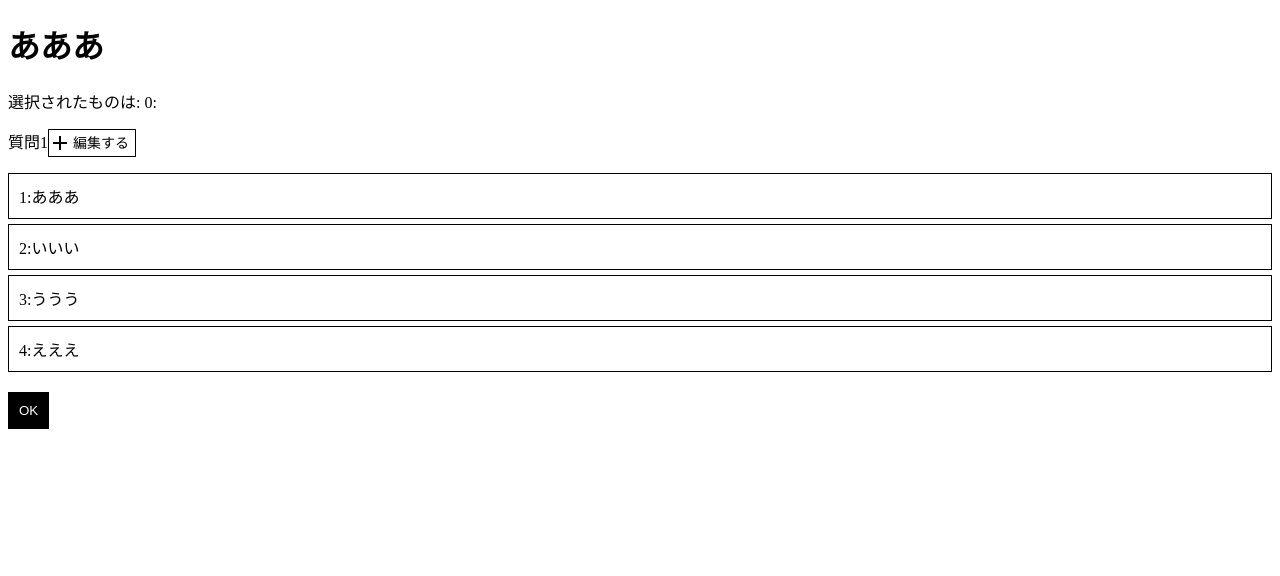
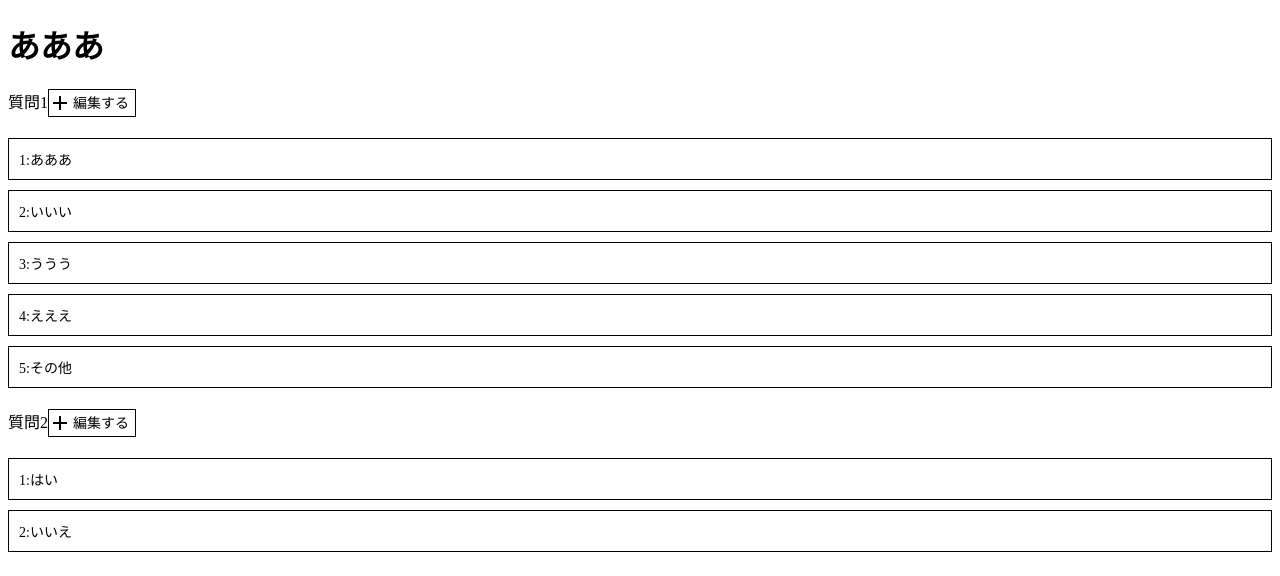
Before and after one commit to KadoProG/diary-vba-web, a Next.js app: page / in a window 1280 px wide. Shown: the top 576 px of the page. Built offline with nearby package versions, Linux system fonts and the light colour scheme.

Commit message:
ComboList仕様の変更

```diff
--- a/src/components/selectList/combo.tsx
+++ b/src/components/selectList/combo.tsx
@@ -6,16 +6,26 @@ type Props = {
   item: ComboItem;
   selected: boolean;
   setItem(item: ComboItem): void;
+  stVisible: boolean;
 };
-const DivItem = styled.div<{ selected: boolean }>`
-  display: block;
+const DivItem = styled.div<{ selected: boolean; stVisible: boolean }>`
+  display: ${(props) => (props.stVisible || props.selected ? "block" : "none")};
   border: 1px solid black;
   padding: 10px;
   margin: 5px 0;
-  background: ${(props) => (props.selected ? "black" : "white")};
-  color: ${(props) => (props.selected ? "white" : "black")};
+  font-size: 14px;
+  /* background: ${(props) => (props.selected ? "black" : "white")};
+  color: ${(props) => (props.selected ? "white" : "black")}; */
   cursor: pointer;
 `;
+
+// const InputTextItem = styled.input<{ selected: boolean }>`
+//   border: none;
+//   box-shadow: none;
+//   background: transparent;
+//   font-size: 14px;
+//   /* color: ${(props) => (props.selected ? "white" : "black")}; */
+// `;
 
 const Combo: NextPage<Props> = (props) => {
   const item = props.item;
@@ -25,8 +35,18 @@ const Combo: NextPage<Props> = (props) => {
   };
 
   return (
-    <DivItem selected={props.selected} onClick={() => onHandleClick(item)}>
+    <DivItem
+      selected={props.selected}
+      onClick={() => onHandleClick(item)}
+      stVisible={props.stVisible}
+    >
       {item.id}:{item.name}
+      {/* <InputTextItem
+        type={"text"}
+        value={item.name}
+        selected={props.selected}
+        readOnly={props.stVisible}
+      /> */}
     </DivItem>
   );
 };
--- a/src/components/selectList/comboList.tsx
+++ b/src/components/selectList/comboList.tsx
@@ -4,14 +4,14 @@ import { ComboItem } from "@/interfaces";
 import { useState } from "react";
 import Combo from "./combo";
 
-const BtnOk = styled.button`
-  border: 1px solid black;
-  padding: 10px;
-  margin: 15px 0;
-  cursor: pointer;
-  background: black;
-  color: white;
-`;
+// const BtnOk = styled.button`
+//   border: 1px solid black;
+//   padding: 10px;
+//   margin: 15px 0;
+//   cursor: pointer;
+//   background: black;
+//   color: white;
+// `;
 
 const BtnDoEdit = styled.button`
   border: 1px solid black;
@@ -44,11 +44,17 @@ const BtnDoEdit = styled.button`
   }
 `;
 
+const DivContainer = styled.div`
+  display: flex;
+  flex-flow: column;
+`;
+
 type Props = {
   name: string;
   items: ComboItem[];
   length: number;
   setItem(item: ComboItem): void;
+  stVisible: boolean;
 };
 
 const ComboList: NextPage<Props> = (props) => {
@@ -57,27 +63,36 @@ const ComboList: NextPage<Props> = (props) => {
 
   const [selectItemid, setSelectItemId] = useState<number>();
 
+  const [stVisible, setStVisible] = useState<boolean>(true);
+
   const onHandleClick = (data: ComboItem) => {
     setSelectItemId(data.id);
     props.setItem(data);
+    setStVisible(false);
   };
+
+  // console.log(`親の呼び出し${props.name}`);
 
   return (
     <>
       <p>
         {comboName}
-        <BtnDoEdit>編集する</BtnDoEdit>
+        <BtnDoEdit onClick={() => setStVisible(true)}>編集する</BtnDoEdit>
       </p>
+      {/* <p>選択されたもの: </p> */}
+      <DivContainer>
         {comboLists.map((comboList) => (
           <Combo
             key={comboList.id}
             item={comboList}
             selected={comboList.id === selectItemid}
             setItem={(item) => onHandleClick(item)}
+            stVisible={stVisible}
           />
         ))}
+      </DivContainer>
 
-      <BtnOk>OK</BtnOk>
+      {/* <BtnOk>OK</BtnOk> */}
     </>
   );
 };
--- a/src/pages/index.tsx
+++ b/src/pages/index.tsx
@@ -9,12 +9,19 @@ import { ComboItem } from "@/interfaces";
 export default function Home() {
   const initComboItem: ComboItem = { id: 0, name: "" };
   const [selectedItem, setSelectedItem] = useState<ComboItem>(initComboItem);
+  const [selected2Item, setSelected2Item] = useState<ComboItem>(initComboItem);
 
   const data: ComboItem[] = [
     { id: 1, name: "あああ" },
     { id: 2, name: "いいい" },
     { id: 3, name: "ううう" },
     { id: 4, name: "えええ" },
+    { id: 5, name: "その他" },
+  ];
+
+  const data2: ComboItem[] = [
+    { id: 1, name: "はい" },
+    { id: 2, name: "いいえ" },
   ];
 
   // useEffect(() => {
@@ -31,14 +38,29 @@ export default function Home() {
         <link rel="icon" href="/favicon.ico" />
       </Head>
       <h1>あああ</h1>
-      <p>
-        選択されたものは: {selectedItem.id}:{selectedItem.name}
-      </p>
+      {/* <p>
+        {selectedItem === initComboItem
+          ? "何も選択されていません"
+          : `選択されたものは: ${selectedItem.id}:${selectedItem.name}`}
+      </p> */}
       <ComboList
         name={"質問1"}
         items={data}
         length={data.length}
         setItem={(item) => setSelectedItem(item)}
+        stVisible={selectedItem === initComboItem}
+      />
+      {/* <p>
+        {selected2Item === initComboItem
+          ? "何も選択されていません"
+          : `選択されたものは: ${selected2Item.id}:${selected2Item.name}`}
+      </p> */}
+      <ComboList
+        name={"質問2"}
+        items={data2}
+        length={data2.length}
+        setItem={(item) => setSelected2Item(item)}
+        stVisible={selected2Item === initComboItem}
       />
     </>
   );
```
Lines whose indentation alone changed are shown as unchanged.
